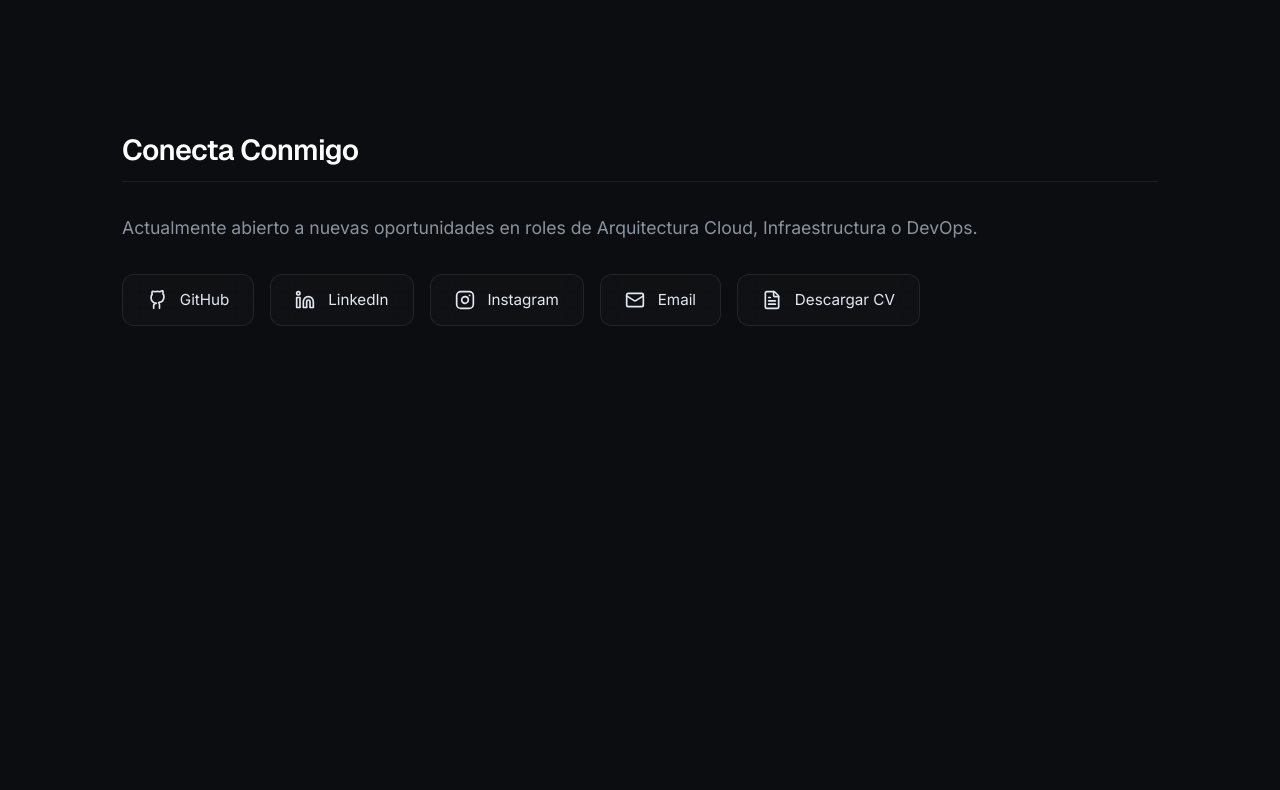
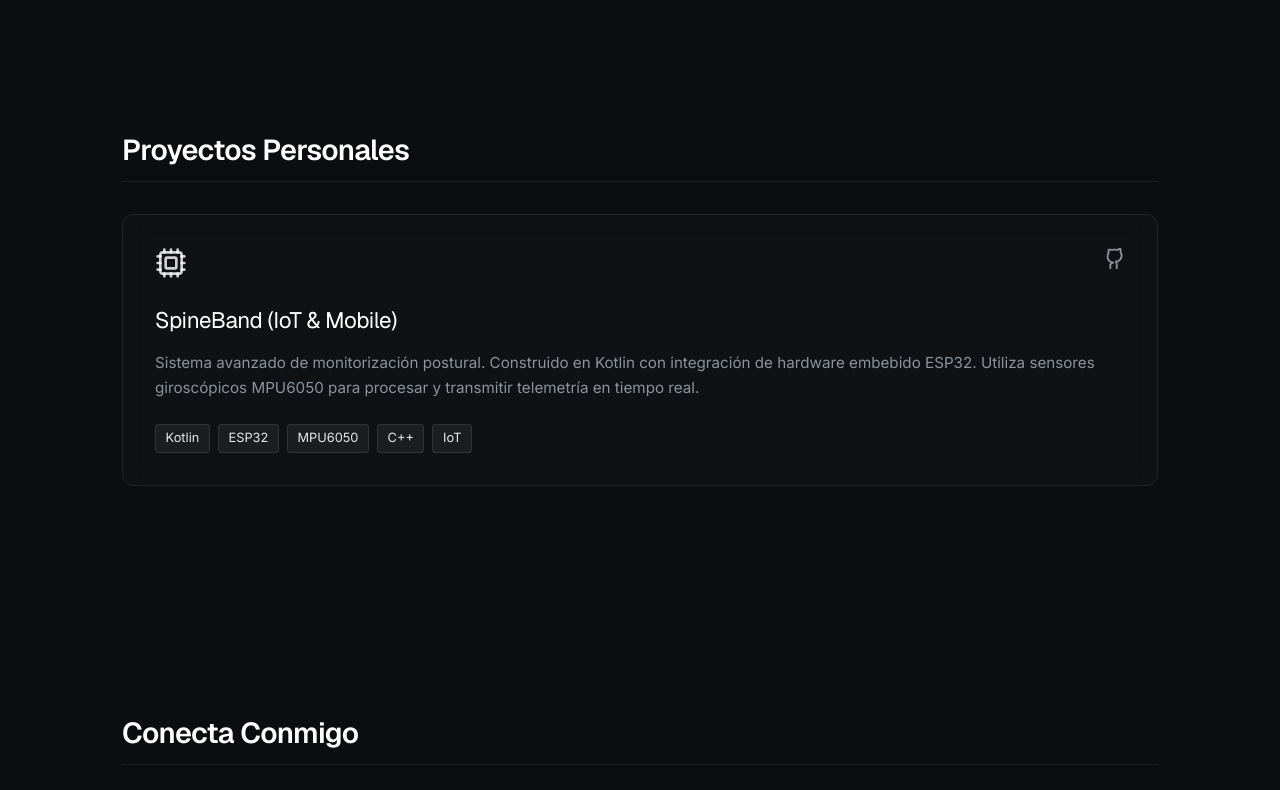
Before and after one commit to Hazielcode/haziel-devops-hub, a React (Vite) app: page / in a window 1280 px wide. Shown: the part 1350-2140 px from the top of the page. Before the commit the page ends 1836 px from the top, so only its background shows below. Built offline with nearby package versions, Linux system fonts and the light colour scheme.

Commit message:
feat: Add Personal Projects section featuring SpineBand IoT project

```diff
--- a/src/App.jsx
+++ b/src/App.jsx
@@ -2,7 +2,8 @@ import React from 'react';
 import NodeBackground from './components/NodeBackground';
 import Hero from './components/Hero';
 import Skills from './components/Skills';
-import Contact from './components/Contact'; // Lo crearemos a continuación
+import Projects from './components/Projects';
+import Contact from './components/Contact';
 
 function App() {
   return (
@@ -12,6 +13,7 @@ function App() {
       <main className="content-wrapper">
         <Hero />
         <Skills />
+        <Projects />
         <Contact />
       </main>
     </div>
--- /dev/null
+++ b/src/components/Projects.jsx
@@ -0,0 +1,68 @@
+import { motion } from 'framer-motion';
+import { Cpu } from 'lucide-react';
+
+export default function Projects() {
+  const projects = [
+    {
+      title: 'SpineBand (IoT & Mobile)',
+      description: 'Sistema avanzado de monitorización postural. Construido en Kotlin con integración de hardware embebido ESP32. Utiliza sensores giroscópicos MPU6050 para procesar y transmitir telemetría en tiempo real.',
+      tech: ['Kotlin', 'ESP32', 'MPU6050', 'C++', 'IoT'],
+      github: 'https://github.com/Hazielcode/SpineBand'
+    }
+  ];
+
+  return (
+    <motion.section
+      id="projects"
+      initial={{ opacity: 0, y: 30 }}
+      whileInView={{ opacity: 1, y: 0 }}
+      viewport={{ once: true, margin: '-100px' }}
+      transition={{ duration: 0.8 }}
+      style={{ marginBottom: '6rem' }}
+    >
+      <h3 className="section-title">Proyectos Personales</h3>
+
+      <div style={{
+        display: 'grid',
+        gridTemplateColumns: 'repeat(auto-fit, minmax(320px, 1fr))',
+        gap: '2rem',
+        marginTop: '2rem'
+      }}>
+        {projects.map((project, i) => (
+          <div key={i} className="glass-card" style={{ display: 'flex', flexDirection: 'column', gap: '1rem', position: 'relative' }}>
+            <div style={{ display: 'flex', justifyContent: 'space-between', alignItems: 'center', marginBottom: '0.5rem' }}>
+              <Cpu size={32} style={{ color: 'rgba(255,255,255,0.8)' }} />
+              <div style={{ display: 'flex', gap: '0.8rem' }}>
+                <a href={project.github} target="_blank" rel="noreferrer" style={{ color: 'var(--text-muted)' }} title="Ver Código en GitHub">
+                  <svg xmlns="http://www.w3.org/2000/svg" width="22" height="22" viewBox="0 0 24 24" fill="none" stroke="currentColor" strokeWidth="2" strokeLinecap="round" strokeLinejoin="round"><path d="M15 22v-4a4.8 4.8 0 0 0-1-3.02c3.1-.34 6.33-1.53 6.33-6.98 0-1.5-.5-2.7-1.3-3.6.1-.3.6-1.7-.1-3.5 0 0-1-.3-3.3 1.2a11.5 11.5 0 0 0-6 0C7.3 1.5 6.3 1.8 6.3 1.8c-.7 1.8-.2 3.2-.1 3.5-.8.9-1.3 2.1-1.3 3.6 0 5.4 3.2 6.6 6.3 7A4.8 4.8 0 0 0 8 18v4"></path></svg>
+                </a>
+              </div>
+            </div>
+
+            <div>
+              <h4 style={{ fontSize: '1.4rem', color: '#fff', marginBottom: '0.8rem' }}>{project.title}</h4>
+              <p style={{ fontSize: '0.95rem', color: 'var(--text-muted)', lineHeight: 1.6, marginBottom: '1.5rem' }}>
+                {project.description}
+              </p>
+
+              <div style={{ display: 'flex', flexWrap: 'wrap', gap: '0.5rem' }}>
+                {project.tech.map((t, index) => (
+                  <span key={index} style={{
+                    fontSize: '0.8rem',
+                    padding: '0.2rem 0.6rem',
+                    background: 'rgba(255,255,255,0.05)',
+                    borderRadius: '4px',
+                    color: 'rgba(255,255,255,0.9)',
+                    border: '1px solid rgba(255,255,255,0.1)'
+                  }}>
+                    {t}
+                  </span>
+                ))}
+              </div>
+            </div>
+          </div>
+        ))}
+      </div>
+    </motion.section>
+  );
+}
```
